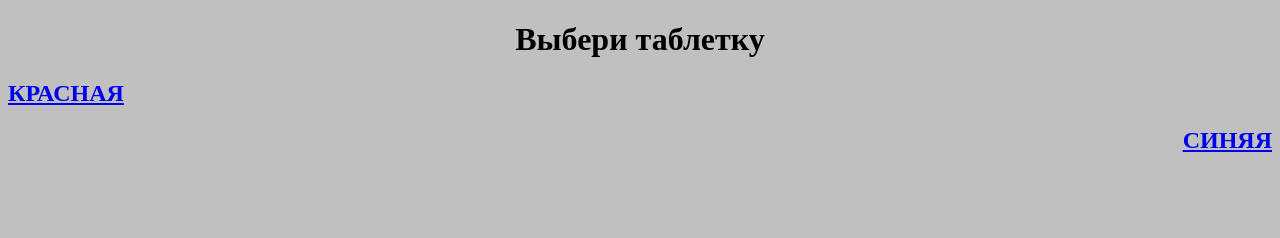
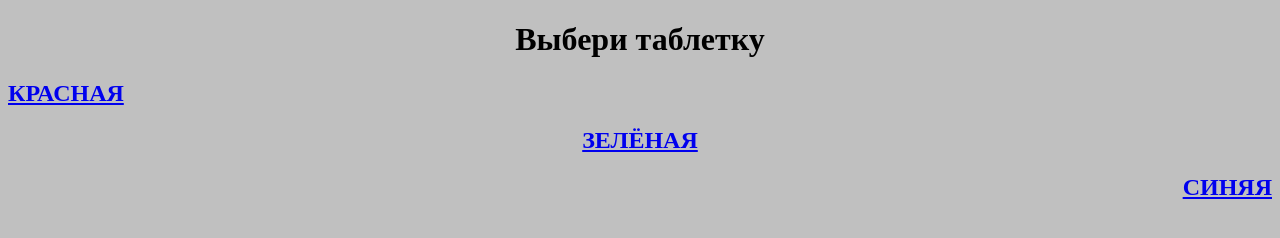
Before and after one commit to Igor-99/nginx, a plain HTML site: page index.html in a window 1280 px wide. Drawn offline with Linux system fonts and the light colour scheme.

Commit message:
Update index.html

```diff
--- a/index.html
+++ b/index.html
@@ -7,6 +7,7 @@
   <body bgcolor="#c0c0c0">
   <h1 align=center color=green>Выбери таблетку</h1>
     <h2 align=left color=red><a href="images/red.png">КРАСНАЯ</a></h2>
+    <h2 align=center color=green><a href="images/green.png">ЗЕЛЁНАЯ</a></h2>
     <h2 align=right color=blue><a href="images/blue.jpg">СИНЯЯ</a></h2>
   </body>
 </html>
```
